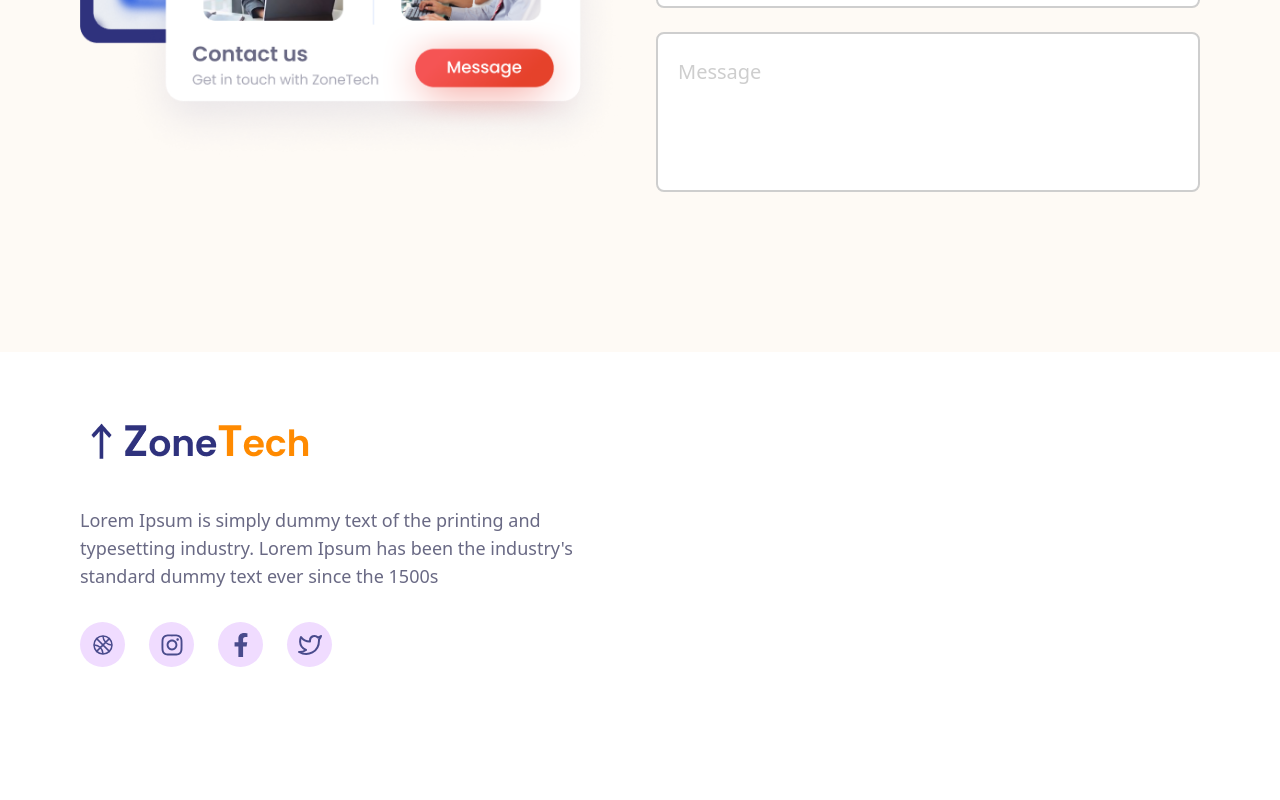
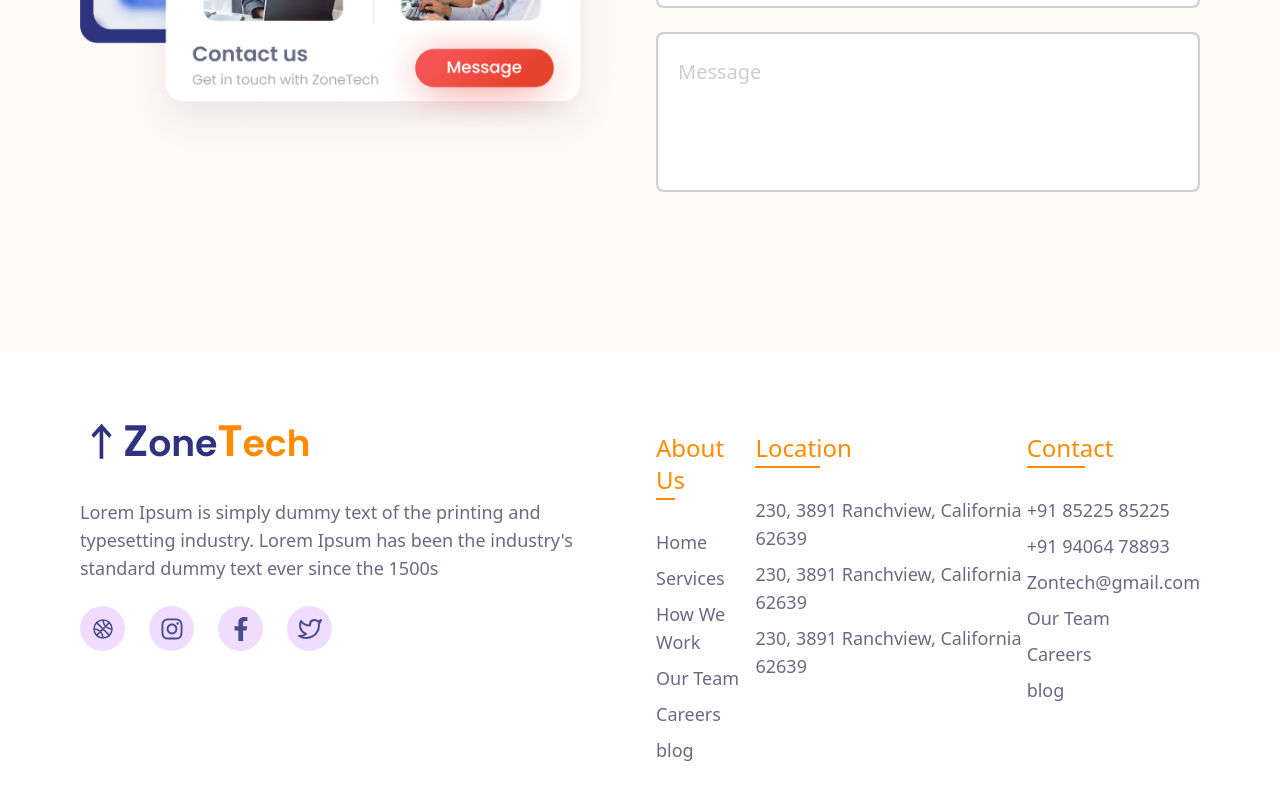
Before and after one commit to alonzojoe/zone-tech, a React (Vite) app: page / in a window 1280 px wide. Shown: the part 4809-5609 px from the top of the page. Before the commit the page ends 5532 px from the top, so only its background shows below. Built offline with nearby package versions, Linux system fonts and the light colour scheme.

Commit message:
feat: Footer section ui ux right side, About, Location and Contact Details

```diff
--- a/src/components/Footer.jsx
+++ b/src/components/Footer.jsx
@@ -7,8 +7,8 @@ const Footer = () => {
   return (
     <footer>
       <div className="container py-14">
-        <div className="grid grid-cols-1 md:grid-cols-2">
-          <div className="flex flex-col justify-center space-y-8">
+        <div className="grid md:grid-cols-1 lg:grid-cols-2 gap-8">
+          <div className="flex flex-col space-y-6">
             <img
               className="h-[66px] w-[231px]"
               src={Logo}
@@ -34,9 +34,105 @@ const Footer = () => {
               </div>
             </div>
           </div>
-          <div>
-            <div>
-              <div></div>
+          <div className="flex justify-between">
+            <div className="my-6">
+              <a href="#" className="text-2xl text-secondary relative">
+                About Us
+                <div className="absolute h-0.5 left-0 -bottom-1 w-4/6 scale-100 bg-secondary"></div>
+              </a>
+              <ul className="py-8 space-y-2">
+                <li>
+                  <a href="#" className="text-lighter text-lg">
+                    Home
+                  </a>
+                </li>
+                <li>
+                  <a href="#" className="text-lighter text-lg">
+                    Services
+                  </a>
+                </li>
+                <li>
+                  <a href="#" className="text-lighter text-lg">
+                    How We Work
+                  </a>
+                </li>
+                <li>
+                  <a href="#" className="text-lighter text-lg">
+                    Our Team
+                  </a>
+                </li>
+                <li>
+                  <a href="#" className="text-lighter text-lg">
+                    Careers
+                  </a>
+                </li>
+                <li>
+                  <a href="#" className="text-lighter text-lg">
+                    blog
+                  </a>
+                </li>
+              </ul>
+            </div>
+            <div className="my-6">
+              <a href="#" className="text-2xl text-secondary relative">
+                Location
+                <div className="absolute h-0.5 left-0 -bottom-1 w-4/6 scale-100 bg-secondary"></div>
+              </a>
+              <ul className="py-8 space-y-2">
+                <li>
+                  <a href="#" className="text-lighter text-lg">
+                    230, 3891 Ranchview, California 62639
+                  </a>
+                </li>
+                <li>
+                  <a href="#" className="text-lighter text-lg">
+                    230, 3891 Ranchview, California 62639
+                  </a>
+                </li>
+                <li>
+                  <a href="#" className="text-lighter text-lg">
+                    230, 3891 Ranchview, California 62639
+                  </a>
+                </li>
+              </ul>
+            </div>
+            <div className="my-6">
+              <a href="#" className="text-2xl text-secondary relative">
+                Contact
+                <div className="absolute h-0.5 left-0 -bottom-1 w-4/6 scale-100 bg-secondary"></div>
+              </a>
+              <ul className="py-8 space-y-2">
+                <li>
+                  <a href="#" className="text-lighter text-lg">
+                    +91 85225 85225
+                  </a>
+                </li>
+                <li>
+                  <a href="#" className="text-lighter text-lg">
+                    +91 94064 78893
+                  </a>
+                </li>
+                <li>
+                  <a href="#" className="text-lighter text-lg">
+                    Zontech@gmail.com
+                  </a>
+                </li>
+                <li>
+                  <a href="#" className="text-lighter text-lg">
+                    Our Team
+                  </a>
+                </li>
+                <li>
+                  <a href="#" className="text-lighter text-lg">
+                    Careers
+                  </a>
+                </li>
+                <li>
+                  <a href="#" className="text-lighter text-lg">
+                    blog
+                  </a>
+                </li>
+              </ul>
             </div>
           </div>
         </div>
```
